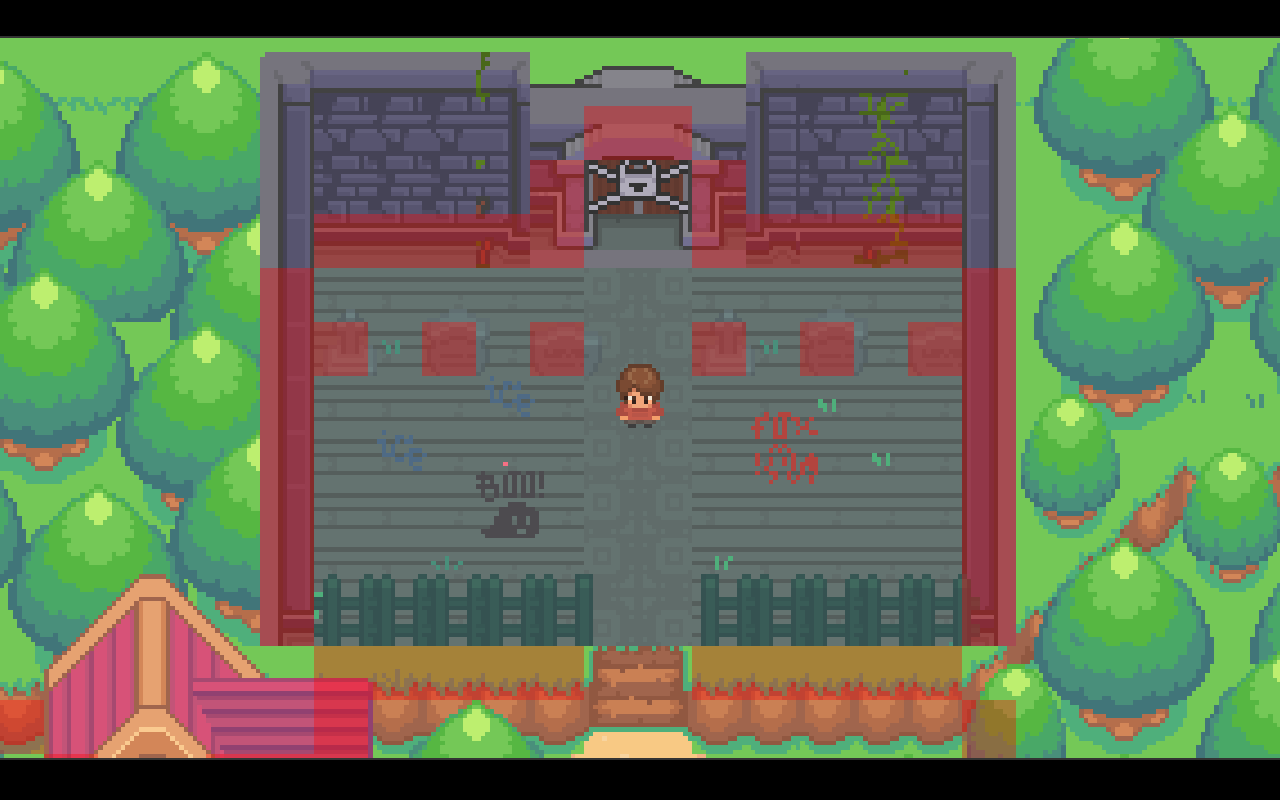
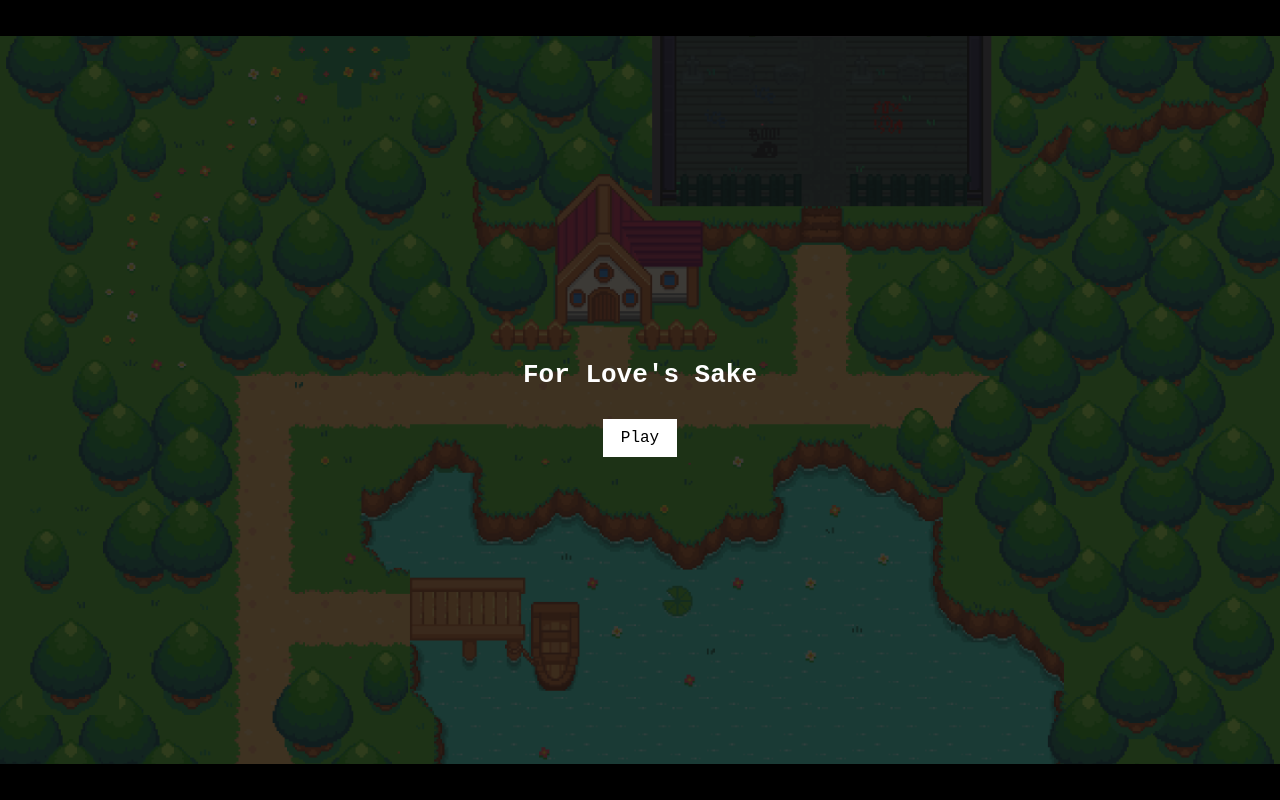
Before and after one commit to 2090lyn/For-Loves-Sake, a plain HTML site: page index.html in a window 1280 px wide. Drawn offline with nearby package versions, Linux system fonts and the light colour scheme.

Commit message:
Added title screen + music + music control

```diff
--- a/classes.js
+++ b/classes.js
@@ -7,7 +7,7 @@ class Boundary {
         this.height = Boundary.height
     }
     draw() {
-        c.fillStyle = 'rgba(255, 0, 0, 0.35)';
+        c.fillStyle = 'rgba(255, 0, 0, 0)';
         c.fillRect(
             this.position.x,
             this.position.y,
--- a/data/mapConfig.js
+++ b/data/mapConfig.js
@@ -6,6 +6,7 @@ const maps = {
         spawnType: 'world',
         spawn: { x: 1814, y: 366 },
         viewOffset: { x: 0, y: 0 },
+        bgm: './audio/overworld.mp3',
         grid: {
             columns: 53,
             rows: 40,
@@ -14,7 +15,18 @@ const maps = {
             offset: { x: -1198, y: -40 }
         },
         collisions: { data: collisions, symbol: 1025 },
-        enterZones: { data: enterZonesData, symbol: 1025 }
+        enterZones: {
+            data: enterZonesData,
+            symbol: 1025,
+            types: {
+                1025: {
+                    type: 'map',
+                    targetMap: 'house',
+                    spawnType: 'tile',
+                    spawn: { x: 15, y: 14 }
+                }
+            }
+        }
     },
     house: {
         image: './img/house.png',
@@ -23,6 +35,7 @@ const maps = {
         spawnType: 'tile',
         spawn: { x: 13.5, y: 20 },
         viewOffset: { x: 0, y: 0 },
+        bgm: './audio/house.mp3',
         grid: {
             columns: 34,
             rows: 25,
@@ -32,6 +45,17 @@ const maps = {
             offset: { x: 248, y: 72 }
         },
         collisions: { data: houseCollisions, symbol: 1544 },
-        enterZones: { data: houseEnterZonesData, symbol: 1544 }
+        enterZones: {
+            data: houseEnterZonesData,
+            symbol: 1544,
+            types: {
+                1544: {
+                    type: 'map',
+                    targetMap: 'overworld',
+                    spawnType: 'tile',
+                    spawn: { x: 25, y: 17 }
+                }
+            }
+        }
     }
 };
--- a/index.html
+++ b/index.html
@@ -7,8 +7,20 @@
 </head>
 <body>
     <div id="container">
+        <div id="startScreen">
+            <div id="startCard">
+                <h1>For Love's Sake</h1>
+                <button id="startButton" type="button">Play</button>
+            </div>
+        </div>
         <div id="fade"></div>
         <canvas></canvas>
+        <audio id="bgm" src="./audio/bgm.mp3" loop preload="auto"></audio>
+        <div id="audioControls">
+            <button id="muteButton" type="button">Mute</button>
+            <label for="volumeSlider">Volume</label>
+            <input id="volumeSlider" type="range" min="0" max="1" step="0.01" value="0.5" />
+        </div>
     </div>
     <script src="https://cdnjs.cloudflare.com/ajax/libs/gsap/3.9.1/gsap.min.js" integrity="sha512-H6cPm97FAsgIKmlBA4s774vqoN24V5gSQL4yBTDOY2su2DeXZVhQPxFK4P6GPdnZqM9fg1G3cMv5wD7e6cFLZQ==" crossorigin="anonymous" referrerpolicy="no-referrer"></script>
     <script src="data/enterZones.js"></script>
--- a/index.js
+++ b/index.js
@@ -190,6 +190,30 @@ function loadBoundaries(data, columns, symbol, offset, targetArray, gridOffset =
     });
 }
 
+function loadEnterZones({ data, columns, offset, gridOffset = { x: 0, y: 0 }, zoneTypes, targetArray }) {
+    if (!data || !zoneTypes) return;
+    const map2D = [];
+    for (let i = 0; i < data.length; i += columns) {
+        map2D.push(data.slice(i, columns + i));
+    }
+
+    map2D.forEach((row, i) => {
+        row.forEach((tileSymbol, j) => {
+            const action = zoneTypes[tileSymbol];
+            if (!action) return;
+            const zone = new Boundary({
+                position: {
+                    x: j * Boundary.width + offset.x + gridOffset.x,
+                    y: i * Boundary.height + offset.y + gridOffset.y
+                }
+            });
+            zone.action = action;
+            zone.symbol = tileSymbol;
+            targetArray.push(zone);
+        });
+    });
+}
+
 
 function setSpriteImage(sprite, src) {
     if (!src) return;
@@ -208,6 +232,9 @@ function loadMap(mapName) {
 
     currentMap = mapName;
     enterInitiated = true;
+    if (gameStarted) {
+        playBgm(mapConfig.bgm);
+    }
 
     const grid = mapConfig.grid || {};
     const collisionsData = mapConfig.collisions?.data ?? mapConfig.collisions ?? [];
@@ -496,8 +523,84 @@ player.moving = false;
 
 }
 
-animate();
-loadMap('overworld');
+const startScreen = document.getElementById('startScreen');
+const startButton = document.getElementById('startButton');
+const bgm = document.getElementById('bgm');
+const muteButton = document.getElementById('muteButton');
+const volumeSlider = document.getElementById('volumeSlider');
+let isMuted = false;
+let userVolume = 0.5;
+let gameStarted = false;
+
+function applyVolume() {
+    if (!bgm) return;
+    bgm.volume = userVolume;
+    bgm.muted = isMuted;
+    if (muteButton) {
+        muteButton.textContent = isMuted ? 'Unmute' : 'Mute';
+    }
+}
+
+function playBgm(src) {
+    if (!bgm || !src) return;
+    if (bgm.dataset.src === src) return;
+
+    const startTrack = () => {
+        bgm.src = src;
+        bgm.dataset.src = src;
+        bgm.loop = true;
+        applyVolume();
+        bgm.play().catch(() => {});
+    };
+
+    if (bgm.paused || !bgm.dataset.src) {
+        startTrack();
+        return;
+    }
+
+    gsap.to(bgm, {
+        volume: 0,
+        duration: 0.4,
+        onComplete: () => {
+            startTrack();
+            gsap.to(bgm, { volume: userVolume, duration: 0.6 });
+        }
+    });
+}
+
+function startGame() {
+    if (gameStarted) return;
+    gameStarted = true;
+    gsap.set('#fade', { opacity: 1 });
+    gsap.to('#startScreen', {
+        opacity: 0,
+        duration: 0.6,
+        onComplete: () => {
+            startScreen.classList.add('hidden');
+            startScreen.style.opacity = '';
+        }
+    });
+    loadMap('overworld');
+    animate();
+    playBgm(maps.overworld?.bgm);
+    gsap.to('#fade', { opacity: 0, duration: 1, delay: 0.1 });
+}
+
+startButton.addEventListener('click', startGame);
+
+if (muteButton) {
+    muteButton.addEventListener('click', () => {
+        isMuted = !isMuted;
+        applyVolume();
+    });
+}
+
+if (volumeSlider) {
+    volumeSlider.addEventListener('input', (e) => {
+        userVolume = Number(e.target.value);
+        applyVolume();
+    });
+}
 
 let lastKey = '';
 window.addEventListener('keydown', (e) => {
--- a/style.css
+++ b/style.css
@@ -19,6 +19,46 @@ canvas {
     display: inline-block;
 }
 
+#startScreen {
+    position: absolute;
+    inset: 0;
+    background: url('./img/main.png') center / cover no-repeat;
+    display: flex;
+    align-items: center;
+    justify-content: center;
+    z-index: 3;
+}
+
+#startScreen::before {
+    content: '';
+    position: absolute;
+    inset: 0;
+    background: rgba(0, 0, 0, 0.75);
+    z-index: 0;
+}
+
+#startScreen.hidden {
+    display: none;
+}
+
+#startCard {
+    color: white;
+    text-align: center;
+    font-family: monospace;
+    position: relative;
+    z-index: 1;
+}
+
+#startButton {
+    margin-top: 12px;
+    padding: 10px 18px;
+    font-size: 16px;
+    font-family: monospace;
+    background: white;
+    border: none;
+    cursor: pointer;
+}
+
 #fade {
     background-color: black;
     width: 100%;
@@ -26,4 +66,31 @@ canvas {
     position: absolute;
     opacity: 0;
     pointer-events: none;
+    z-index: 2;
 }
+
+#audioControls {
+    position: absolute;
+    left: 12px;
+    bottom: 12px;
+    display: flex;
+    align-items: center;
+    gap: 8px;
+    padding: 6px 10px;
+    background: rgba(0, 0, 0, 0.6);
+    color: white;
+    font-family: monospace;
+    z-index: 1;
+}
+
+#audioControls label {
+    font-size: 12px;
+}
+
+#muteButton {
+    background: white;
+    border: none;
+    padding: 4px 8px;
+    cursor: pointer;
+    font-family: monospace;
+}
```
Also changed, not shown: 1 other file.
